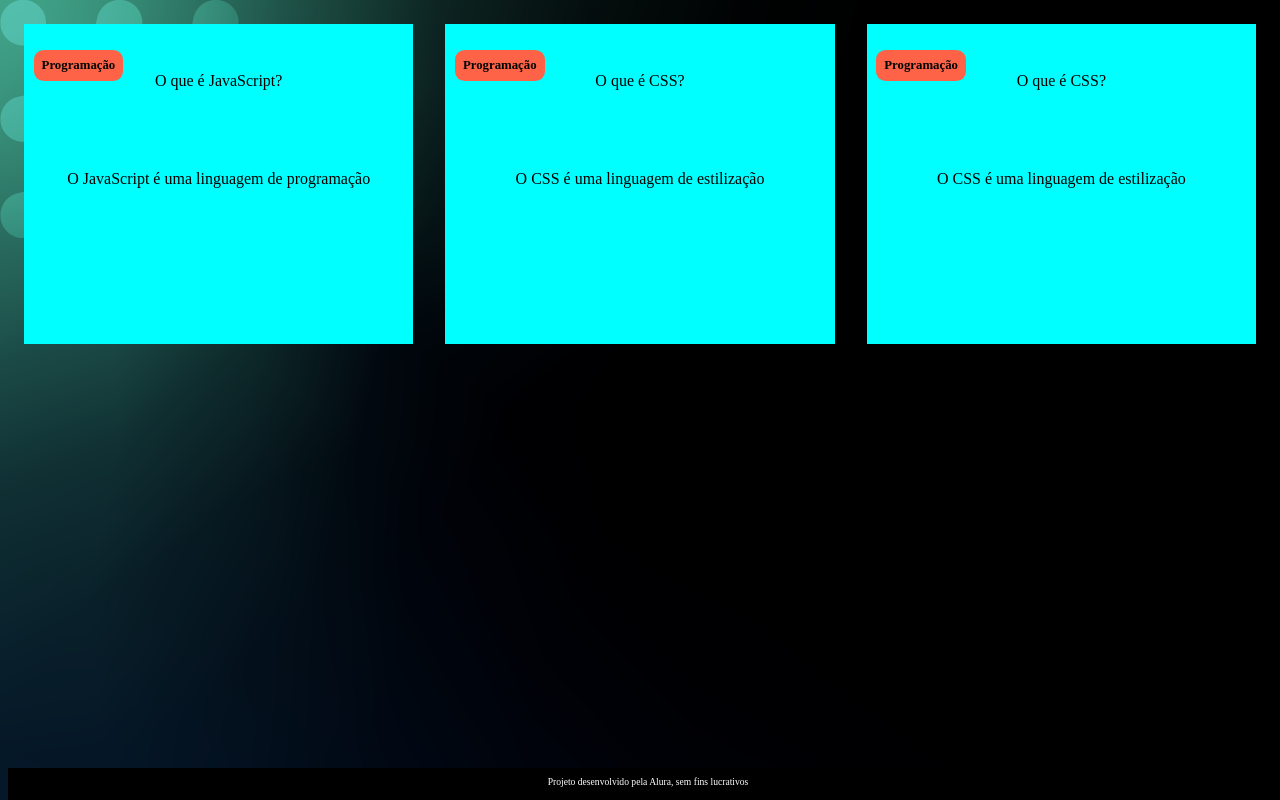
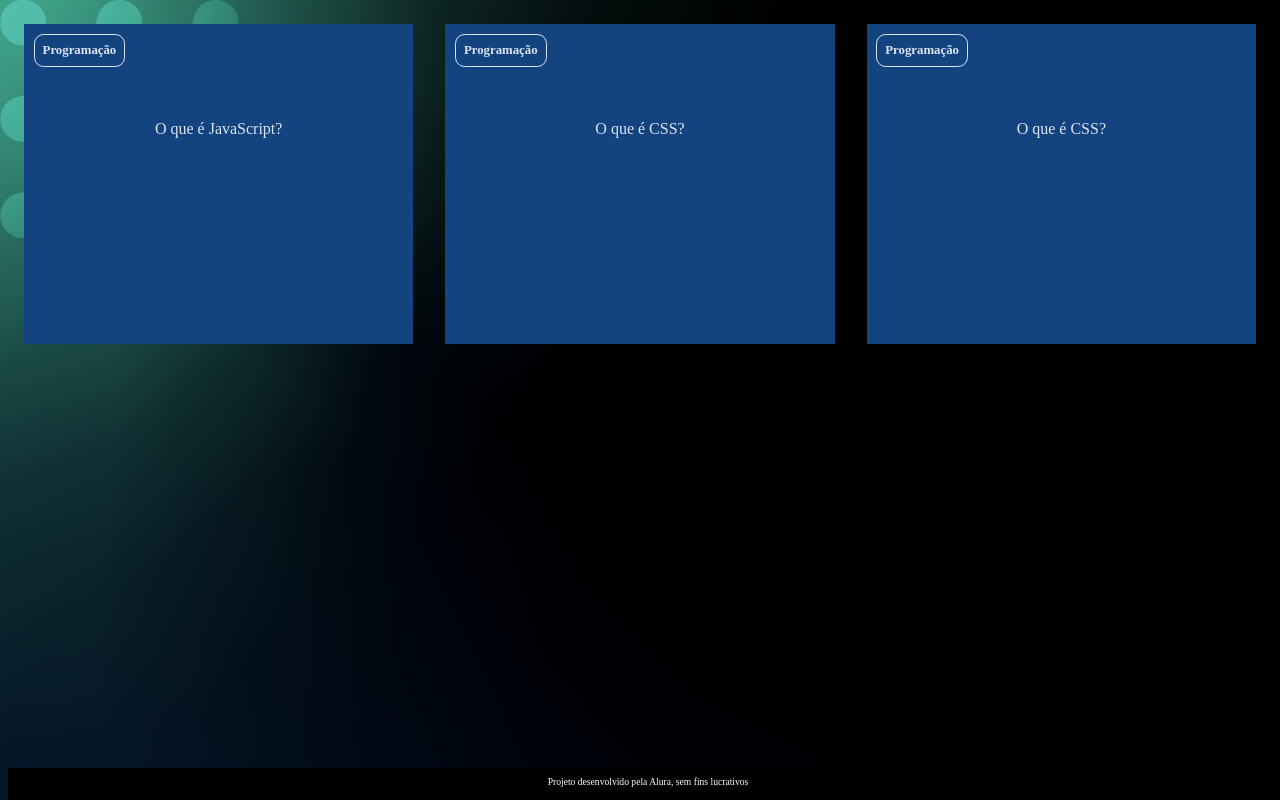
Before and after one commit to IsaAleixo/isa3, a plain HTML site: page isa3/index.html in a window 1280 px wide. Drawn offline with Linux system fonts and the light colour scheme.

Commit message:
Add files via upload

```diff
--- a/isa3/assets/style.css
+++ b/isa3/assets/style.css
@@ -15,32 +15,70 @@ body{
 
 .cartao{
     margin: 1rem 1rem;
-    background-color: aqua;
     height: 20rem;
     flex-grow: 1;
     flex-basis: calc(33% - 6rem);
 }
 
 .cartao__conteudo {
+    background-color: var(--card-front-color);
     text-align: center;
    /* background-color: aquamarine;*/
     height: 100%;
+    transform-style: preserve-3d;
+    transition: transform 300ms ease-in-out;
 }
 
 .cartao__conteudo h3 {
-    background-color: tomato;
+   color: var(--text-color);
+   border: 1px solid var(--text-color);
     text-align: left;
     padding: 0.5rem;
     position: absolute;
     margin: 0.6rem;
     border-radius: 0.6rem;
     font-size: 1vw;
+    backface-visibility: hidden;
 }
 
 .cartao__conteudo p {
     margin-top: 1rem;
     padding: 2rem;
+    margin-top: 4rem;
 }
+
+.cartao__conteudo__pergunta p {
+    color: var(--text-color);
+    font-weight: 500;
+}
+
+.cartao__conteudo__resposta p {
+   color: var(--card-back-color);
+   font-weight: 700;
+}
+
+.cartao:hover .cartao__conteudo {
+transform: rotateY(180deg);
+}
+
+.cartao__conteudo__pergunta,
+.cartao__conteudo__resposta {
+    backface-visibility: hidden;
+    position: absolute;
+    height: 100%;
+    width: 100%;
+}
+
+.cartao__conteudo__resposta {
+    transform: rotateY(180deg);
+ }
+
+
+
+
+
+
+
 
 
 
--- a/isa3/index.html
+++ b/isa3/index.html
@@ -16,7 +16,7 @@
             <div class="cartao__conteudo__pergunta">
                <p>O que é JavaScript?</p>
         </div>
-        <div class="cartao___conteudo__resposta">
+        <div class="cartao__conteudo__resposta">
            <p>O JavaScript é uma linguagem de programação</p>
         </div>
     </article>
@@ -26,7 +26,7 @@
             <div class="cartao__conteudo__pergunta">
                <p> O que é CSS?</p>
         </div>
-        <div class="cartao___conteudo__resposta">
+        <div class="cartao__conteudo__resposta">
             <p>O CSS é uma linguagem de estilização</p>
         </div>
     </article>
@@ -36,7 +36,7 @@
             <div class="cartao__conteudo__pergunta">
                <p> O que é CSS?</p>
         </div>
-        <div class="cartao___conteudo__resposta">
+        <div class="cartao__conteudo__resposta">
             <p>O CSS é uma linguagem de estilização</p>
         </div>
     </article>
```
